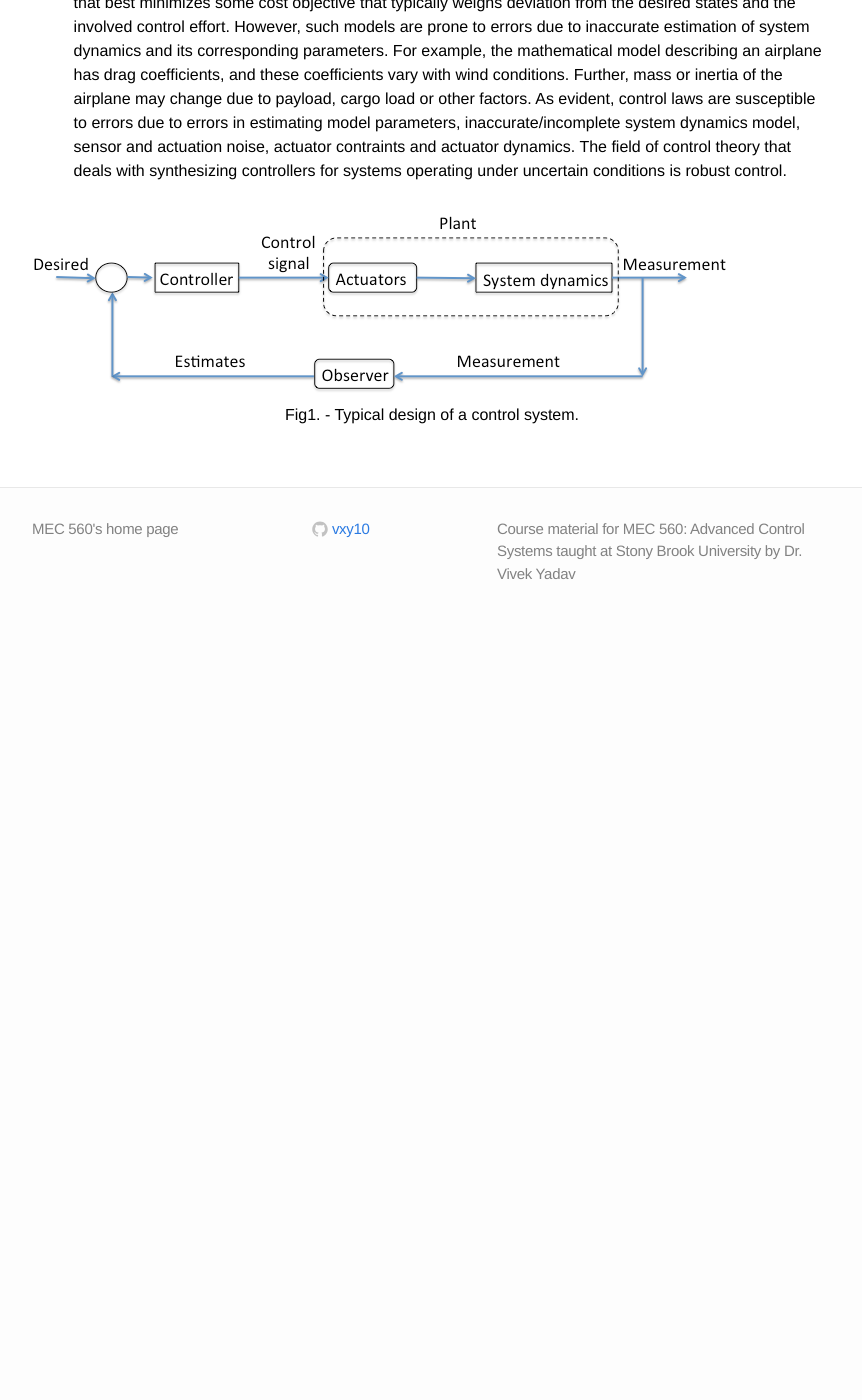
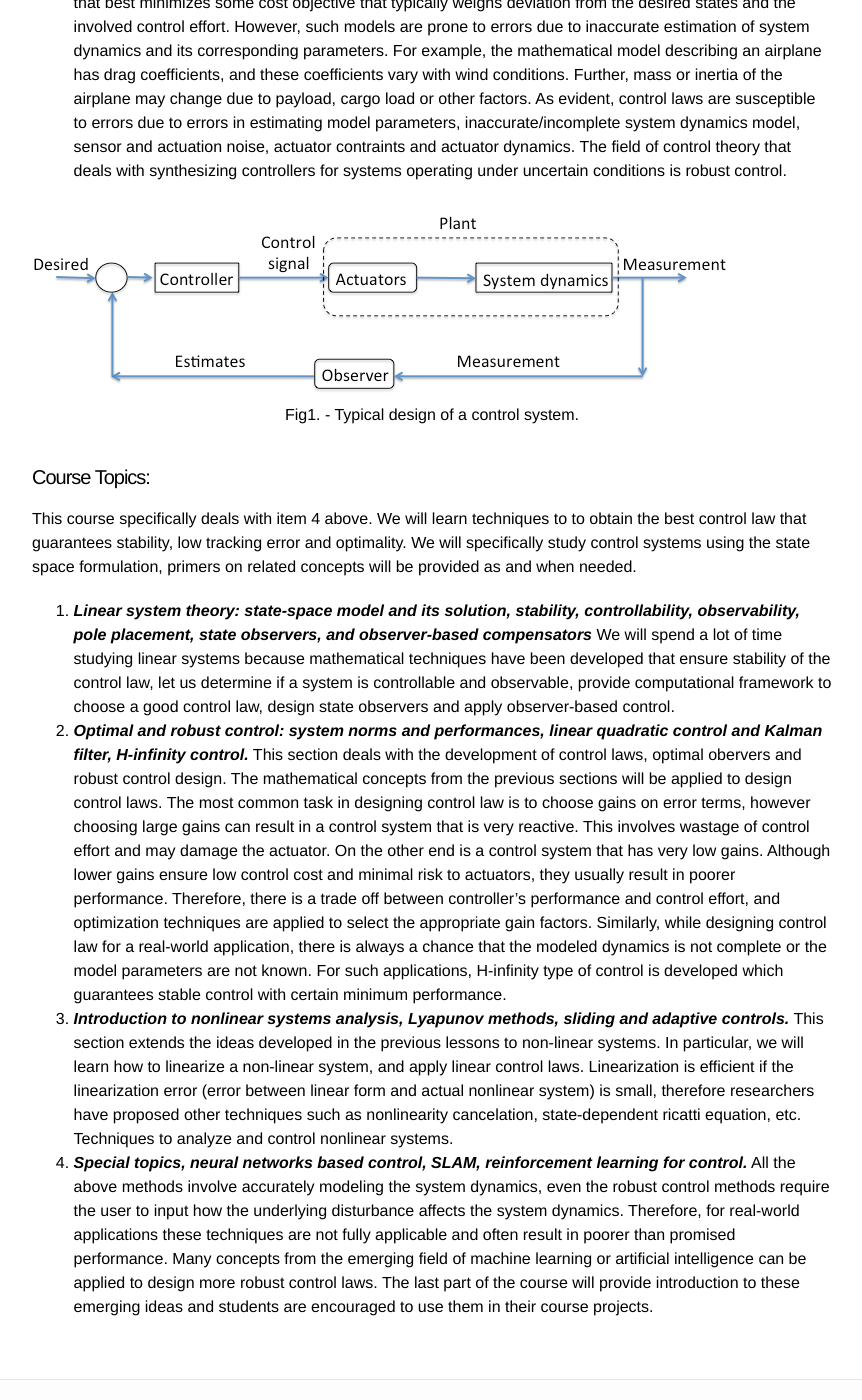
Before and after one commit to mec560sbu/mec560sbu.github.io, a Jekyll site: the page built from _posts/2016-08-29-Control_Systems_Overview.markdown, in a window 1280 px wide and 1400 px high, scrolled down 1637 px. Shown: the whole window, without its empty margins (208-1070 px from the left). Built offline with Jekyll 4.4.1, drawn with Linux system fonts in a browser that asks for light colours; formulas are drawn with MathJax 3; comment, search, counter and statistics services are not loaded; before the commit the page ends 2267 px from its top, so only the background shows below that.

Commit message:
updated posts to right date
updated posts to right date

```diff
--- a/_posts/2016-08-29-Control_Systems_Overview.markdown
+++ b/_posts/2016-08-29-Control_Systems_Overview.markdown
@@ -29,3 +29,14 @@ For example, consider the example of maintining the speed of the car using cruis
   <img src='/images/Overview.png'>
   <figcaption>Fig1. - Typical design of a control system.</figcaption>
 </div>
+
+#### Course Topics:
+
+This course specifically deals with item 4 above. We will learn techniques to to obtain the best control law that guarantees stability, low tracking error and optimality. We will specifically study control systems using the state space formulation, primers on related concepts will be provided as and when needed.
+
+
+1. ***Linear system theory: state-space model and its solution, stability, controllability, observability, pole placement, state observers, and observer-based compensators***
+    We will spend a lot of time studying linear systems because mathematical techniques have been developed that ensure stability of the control law, let us determine if a system is controllable and observable, provide computational framework to choose a good control law, design state observers and apply observer-based control.
+2. ***Optimal and robust control: system norms and performances, linear quadratic control and Kalman filter, H-infinity control.*** This section deals with the development of control laws, optimal obervers and robust control design. The mathematical concepts from the previous sections will be applied to design control laws. The most common task in designing control law is to choose gains on error terms, however choosing large gains can result in a control system that is very reactive. This involves wastage of control effort and may damage the actuator. On the other end is a control system that has very low gains. Although lower gains ensure low control cost and minimal risk to actuators, they usually result in poorer performance. Therefore, there is a trade off between controller's performance and control effort, and optimization techniques are applied to select the appropriate gain factors. Similarly, while designing control law for a real-world application, there is always a chance that the modeled dynamics is not complete or the model parameters are not known. For such applications, H-infinity type of control is developed which guarantees stable control with certain minimum performance.
+3. ***Introduction to nonlinear systems analysis, Lyapunov methods, sliding and adaptive controls.*** This section extends the ideas developed in the previous lessons to non-linear systems. In particular, we will learn how to linearize a non-linear system, and apply linear control laws. Linearization is efficient if the linearization error (error between linear form and actual nonlinear system) is small, therefore researchers have proposed other techniques such as nonlinearity cancelation, state-dependent ricatti equation, etc. Techniques to analyze and control nonlinear systems.
+4. ***Special topics, neural networks based control, SLAM, reinforcement learning for control.*** All the above methods involve accurately modeling the system dynamics, even the robust control methods require the user to input how the underlying disturbance affects the system dynamics. Therefore, for real-world applications these techniques are not fully applicable and often result in poorer than promised performance. Many concepts from the emerging field of machine learning or artificial intelligence can be applied to design more robust control laws. The last part of the course will provide introduction to these emerging ideas and students are encouraged to use them in their course projects.
--- a/_posts/2016-08-29-Solution_Systems_State_Space.markdown
+++ b/_posts/2016-09-11-Solution_Systems_State_Space.markdown
@@ -3,7 +3,7 @@ layout: post
 comments: true
 title:  "Solution of linear differential equations in state space form"
 excerpt: "Solution of state space models and their properties."
-date:   2016-08-29 11:00:00
+date:   2016-09-11 11:00:00
 mathjax: true
 ---
 
--- a/_posts/2016-08-29-System_Dynamics_and_State_Space_models.markdown
+++ b/_posts/2016-09-11-System_Dynamics_and_State_Space_models.markdown
@@ -3,7 +3,7 @@ layout: post
 comments: true
 title:  "System dynamics and state space models"
 excerpt: "System dynamics and how to express them in state space form"
-date:   2016-08-29 11:00:00
+date:   2016-09-11 11:00:00
 mathjax: true
 ---
 
```
